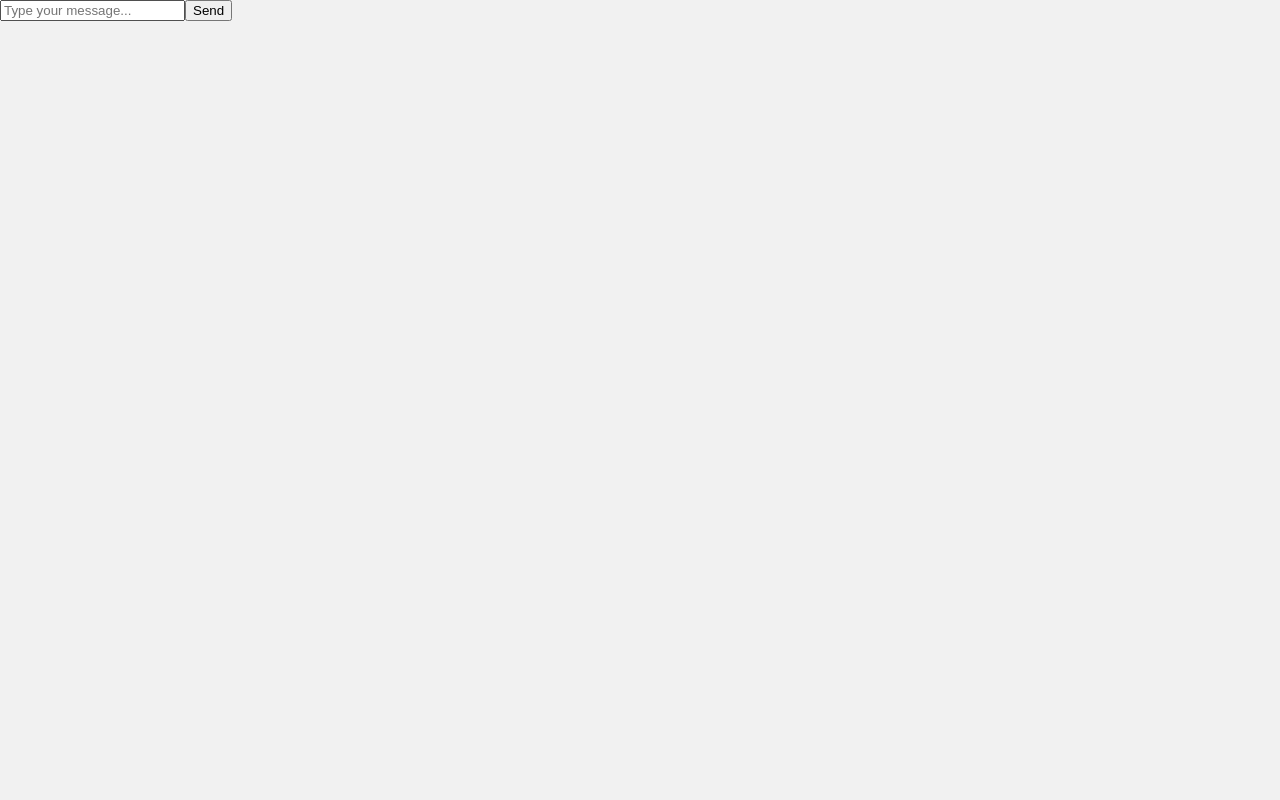
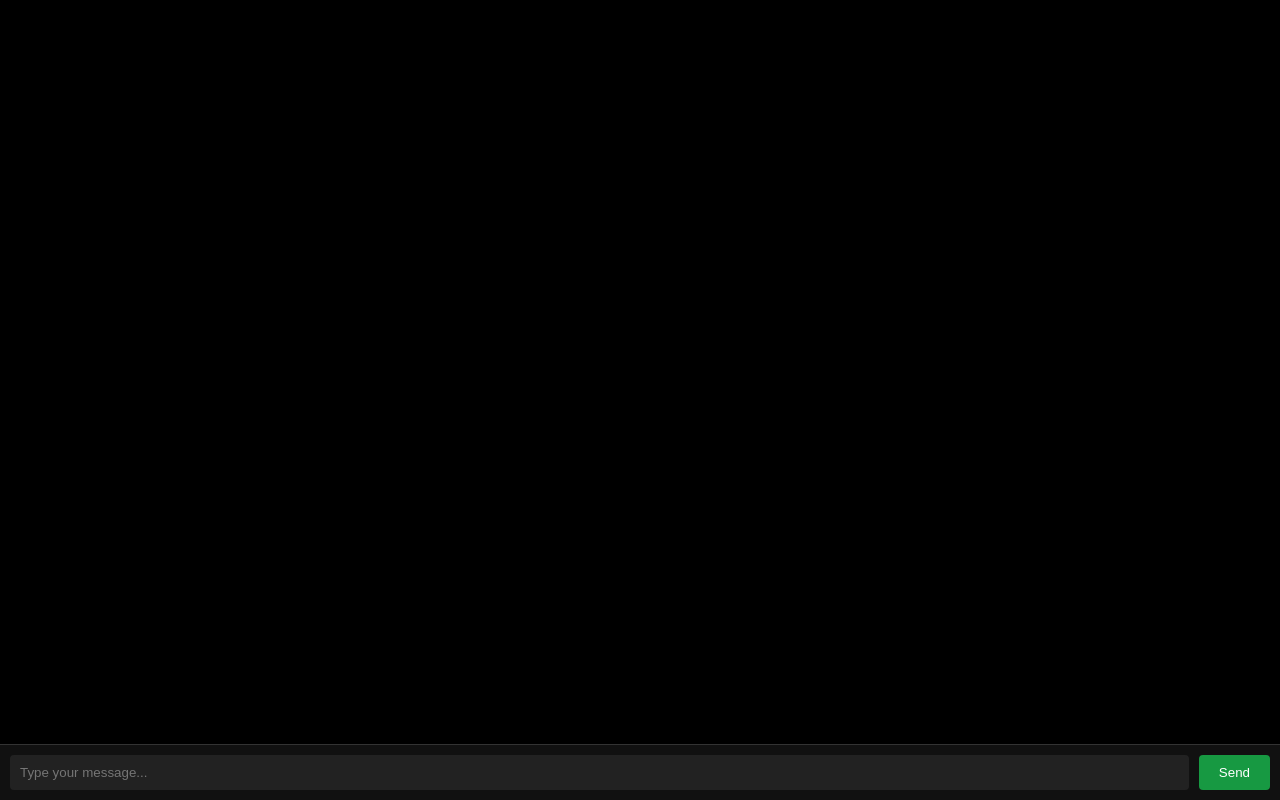
Before and after one commit to farrisajohn-cmd/08062025, a React (Create React App) app: page / in a window 1280 px wide. Built offline with nearby package versions, Linux system fonts and the light colour scheme.

Commit message:
Update ChatBox.css

```diff
--- a/src/ChatBox.css
+++ b/src/ChatBox.css
@@ -1,29 +1,115 @@
-.typing-dots {
+.chatbox-container {
+  display: flex;
+  flex-direction: column;
+  height: 100vh;
+  background: #000;
+}
+
+.chat-window {
+  flex-grow: 1;
+  overflow-y: auto;
+  padding: 20px;
+}
+
+.chat-bubble {
+  display: flex;
+  align-items: flex-start;
+  margin-bottom: 16px;
+  max-width: 80%;
+}
+
+.chat-bubble.bot {
+  flex-direction: row;
+  background-color: #179942;
+  color: white;
+  border-radius: 18px 18px 18px 4px;
+  padding: 12px 14px;
+}
+
+.chat-bubble.user {
+  align-self: flex-end;
+  justify-content: flex-end;
+  background-color: #333;
+  color: white;
+  border-radius: 18px 18px 4px 18px;
+  padding: 12px 14px;
+}
+
+.avatar {
+  width: 32px;
+  height: 32px;
+  margin-right: 10px;
+  border-radius: 50%;
+}
+
+.message-content {
+  display: flex;
+  flex-direction: column;
+}
+
+.sender-name {
+  font-weight: 600;
+  font-size: 13px;
+  margin-bottom: 4px;
+}
+
+.input-row {
+  display: flex;
+  padding: 10px;
+  background: #111;
+  border-top: 1px solid #333;
+}
+
+.input-row input {
+  flex-grow: 1;
+  padding: 10px;
+  background: #222;
+  color: white;
+  border: none;
+  border-radius: 4px;
+  margin-right: 10px;
+}
+
+.input-row button {
+  background: #179942;
+  color: white;
+  border: none;
+  border-radius: 4px;
+  padding: 0 20px;
+  cursor: pointer;
+}
+
+/* Typing animation */
+.typing-indicator {
   display: flex;
   gap: 4px;
-  padding: 10px;
+  align-items: center;
+  margin-top: 4px;
 }
 
-.typing-dots span {
-  width: 8px;
-  height: 8px;
-  background-color: #e1e1e1;
+.typing-indicator span {
+  width: 6px;
+  height: 6px;
+  background: white;
   border-radius: 50%;
-  animation: blink 1.4s infinite both;
+  animation: bounce 1.2s infinite ease-in-out;
 }
 
-.typing-dots span:nth-child(2) {
+.typing-indicator span:nth-child(2) {
   animation-delay: 0.2s;
 }
-.typing-dots span:nth-child(3) {
+
+.typing-indicator span:nth-child(3) {
   animation-delay: 0.4s;
 }
 
-@keyframes blink {
+@keyframes bounce {
   0%, 80%, 100% {
-    opacity: 0;
+    transform: scale(0.6);
+    opacity: 0.6;
   }
   40% {
+    transform: scale(1);
     opacity: 1;
   }
 }
```
